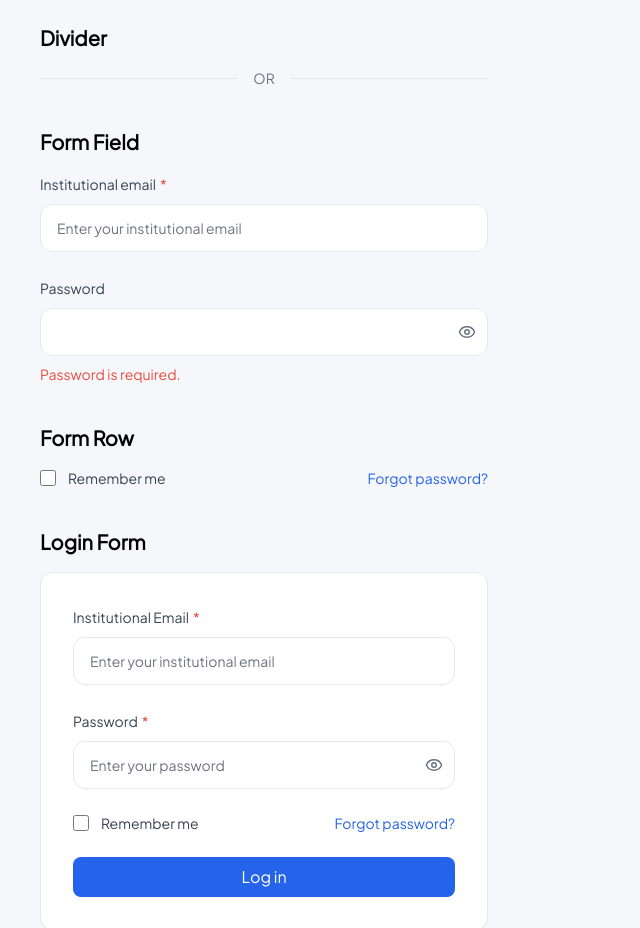
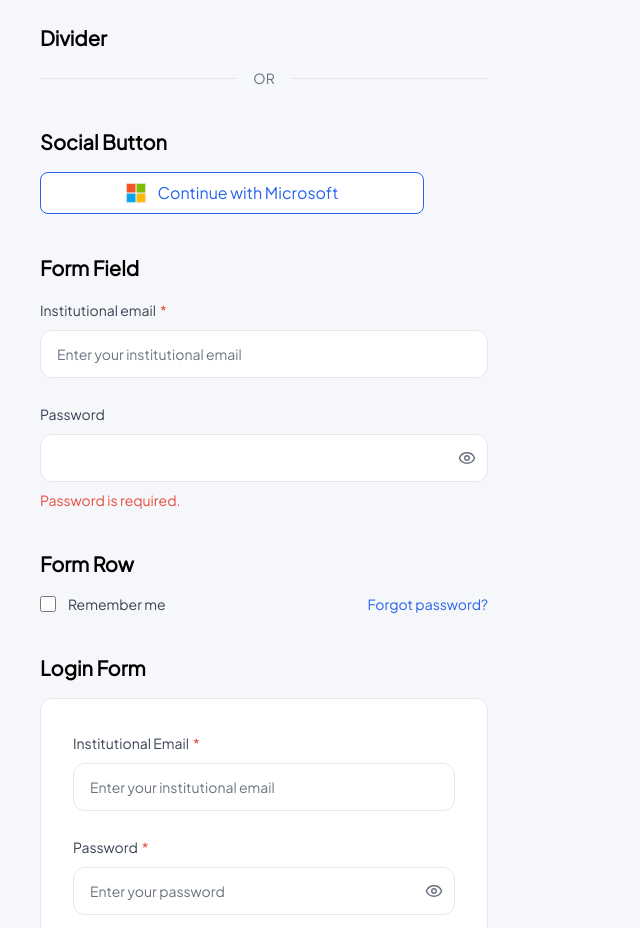
Before and after one commit to LUIS1519Q/UCEConnect, a React (Vite) app in the folder frontend/: page /design-system in a window 1280 px wide. Shown: the part 2360-3288 px from the top of the page, without its empty margins (0-640 px from the left). Built offline with nearby package versions, Linux system fonts and the light colour scheme; no server answers.

Commit message:
feat(social-button): implement reusable social button atom

```diff
--- /dev/null
+++ b/frontend/src/components/ui/atoms/SocialButton/SocialButton.tsx
@@ -0,0 +1,32 @@
+import microsoftLogo from "../../../../assets/brands/microsoft.png";
+
+import { Button } from "../Button";
+
+import type { SocialButtonProps } from "./SocialButton.types";
+
+export default function SocialButton({
+  provider,
+  children,
+  ...props
+}: SocialButtonProps) {
+  const logo =
+    provider === "microsoft"
+      ? microsoftLogo
+      : "";
+
+  return (
+    <Button
+      variant="secondary"
+      className="flex w-full items-center justify-center gap-3"
+      {...props}
+    >
+      <img
+        src={logo}
+        alt={provider}
+        className="h-5 w-5"
+      />
+
+      {children}
+    </Button>
+  );
+}
--- /dev/null
+++ b/frontend/src/components/ui/atoms/SocialButton/SocialButton.types.tsx
@@ -0,0 +1,6 @@
+import type { ButtonHTMLAttributes } from "react";
+
+export interface SocialButtonProps
+  extends ButtonHTMLAttributes<HTMLButtonElement> {
+  provider: "microsoft";
+}
--- /dev/null
+++ b/frontend/src/components/ui/atoms/SocialButton/index.ts
@@ -0,0 +1,2 @@
+export { default as SocialButton } from "./SocialButton";
+export type { SocialButtonProps } from "./SocialButton.types";
--- a/frontend/src/components/ui/atoms/index.ts
+++ b/frontend/src/components/ui/atoms/index.ts
@@ -6,3 +6,4 @@ export * from "./OTPInput";
 export * from "./TimerText";
 export * from "./Link";
 export * from "./Divider";
+export * from "./SocialButton";
--- a/frontend/src/pages/dev/DesignSystemPage.tsx
+++ b/frontend/src/pages/dev/DesignSystemPage.tsx
@@ -15,6 +15,7 @@ import {
   TimerText,
   Link,
   Divider,
+  SocialButton,
 } from "../../components/ui/atoms";
 
 import {
@@ -337,6 +338,18 @@ export default function DesignSystemPage() {
 
         <section>
           <h2 className="mb-4 text-xl font-semibold">
+            Social Button
+          </h2>
+
+          <div className="max-w-sm">
+            <SocialButton provider="microsoft">
+              Continue with Microsoft
+            </SocialButton>
+          </div>
+        </section>
+
+        <section>
+          <h2 className="mb-4 text-xl font-semibold">
             Form Field
           </h2>
 
```
